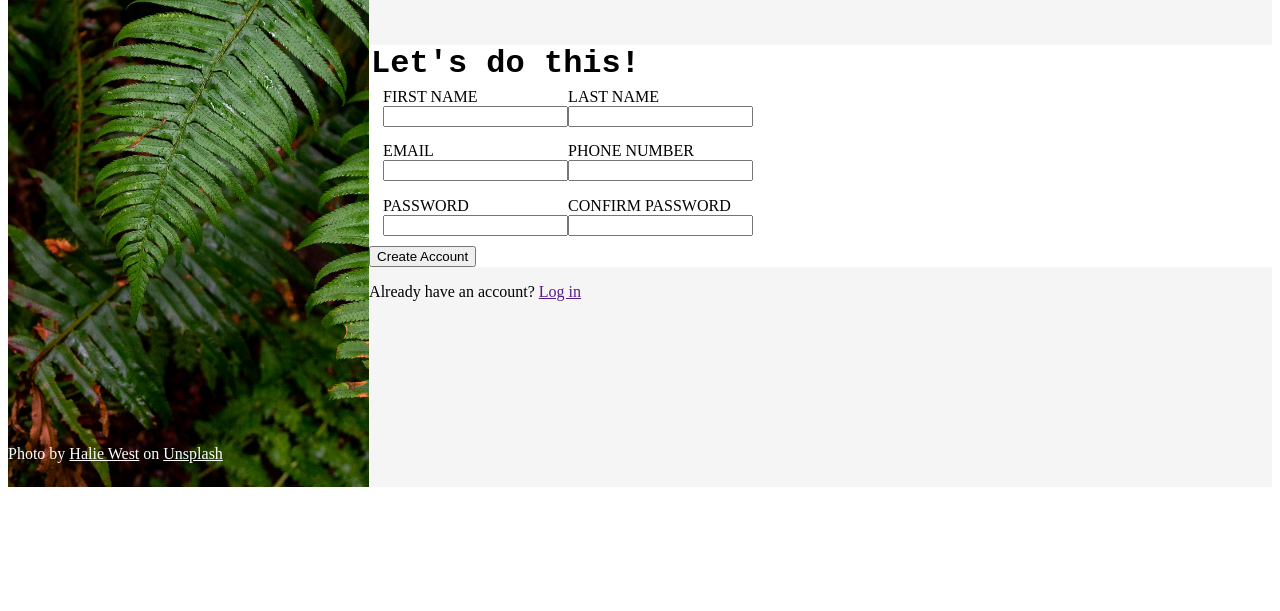
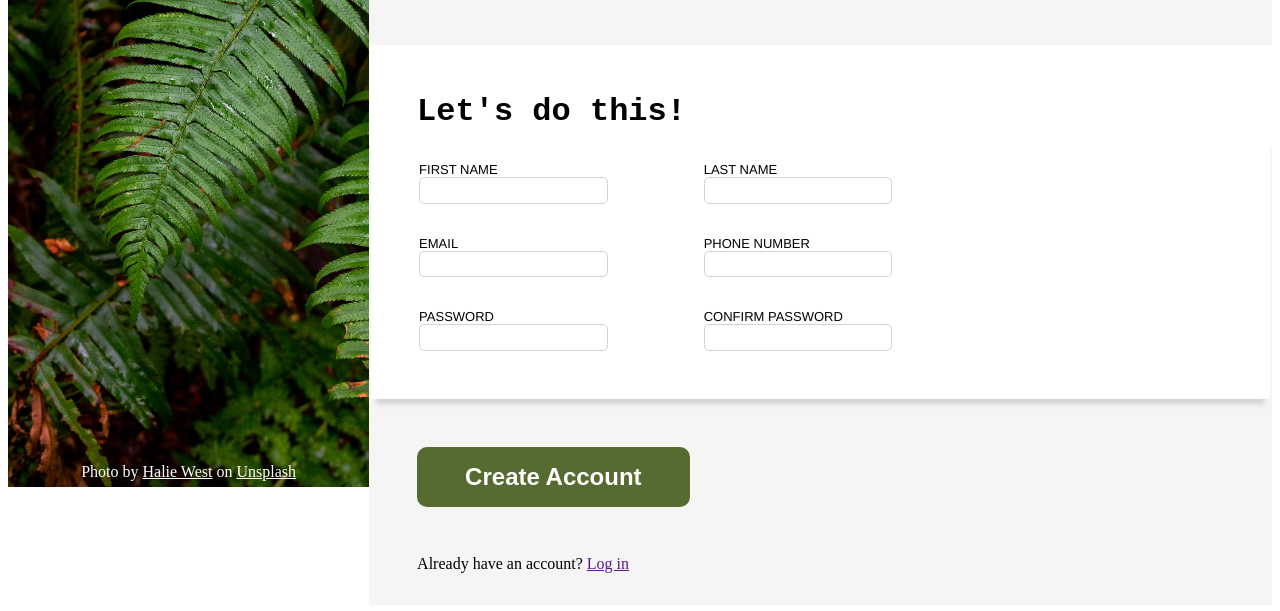
Before and after one commit to oldmanfromscene24/form-TOP, a plain HTML site: page index.html in a window 1280 px wide. Shown: the part 321-932 px from the top of the page. Before the commit the page ends 816 px from the top, so only its background shows below. Drawn offline with Linux system fonts and the light colour scheme.

Commit message:
project end!

```diff
--- a/styles.css
+++ b/styles.css
@@ -41,8 +41,9 @@ body {
 }
 
 .credits {
-    position: absolute;
-    bottom: 0px;
+    position: relative;
+    top: 85vh;
+    text-align: center;
 }
 
 .credits a:link, .credits a:visited {
@@ -51,10 +52,6 @@ body {
 
 h1 {
     margin: 0;
-}
-
-form {
-    background-color: white;
 }
 
 .header {
@@ -67,11 +64,71 @@ h1, legend {
     font-family: 'Courier New', Courier, monospace;
 }
 
-fieldset{
+fieldset, legend {
     border: 0;
     display: flex;
+    padding: 0;
+    background-color:white;
+    padding: 1rem 3rem;
+}
+
+fieldset:last-of-type {
+    padding-bottom: 3rem;
+}
+
+legend {
+    padding-top:3rem;
+}
+
+fieldset{
+    box-shadow: 0px 10px 5px -5px lightgray;
+    font-size: small;
 }
 
 input {
     display: block;
 }
+
+fieldset {
+    font-family: 'Franklin Gothic Medium', 'Arial Narrow', Arial, sans-serif;
+    flex-wrap: wrap;
+}
+
+fieldset>div:nth-child(1){
+    padding-right:6rem;
+}
+
+button {
+    margin: 3rem 3rem 1rem;
+}
+
+.login{
+    padding: 2rem 3rem;
+    margin: 0;
+}
+
+input {
+    border: 1px solid lightgray;
+    border-radius: 5px;
+    padding: 0.3rem;
+}
+
+input:focus {
+    outline: none;
+    border-color: blue;
+    box-shadow: 0 0 2px blue;
+}
+
+input:user-invalid {
+    border-color: red;
+}
+
+button{
+    background-color: darkolivegreen;
+    color: white;
+    padding: 1rem 3rem;
+    border-radius: 10px;
+    font-size: 1.5rem;
+    font-weight: bold;
+    border: 0;
+}
```
